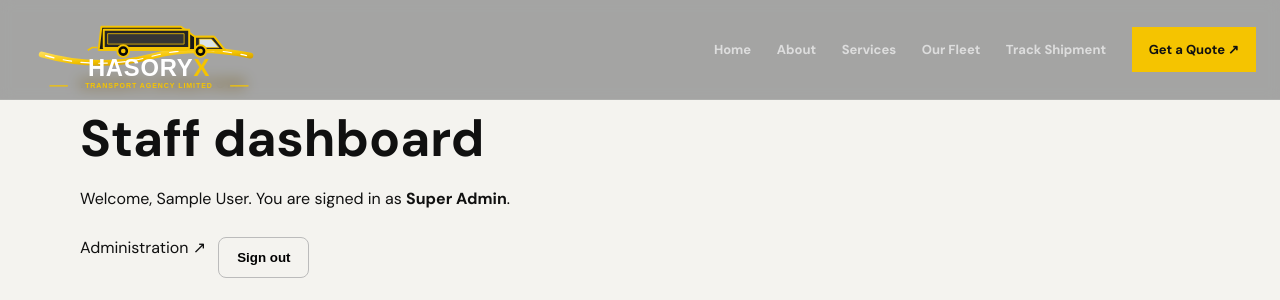
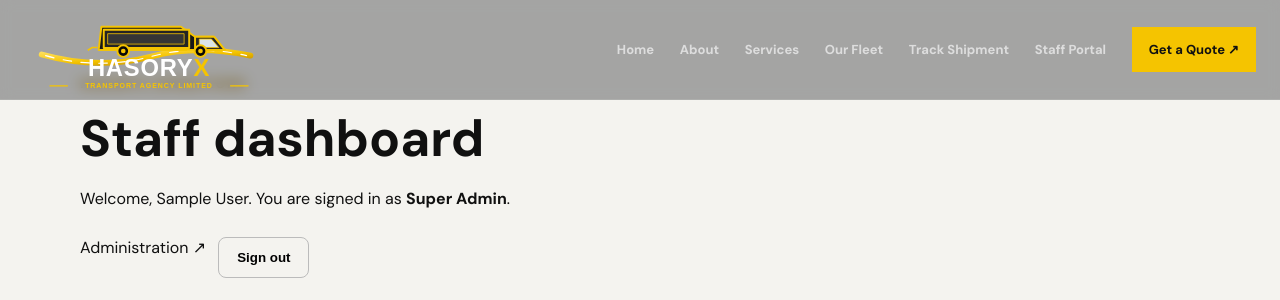
Before and after one commit to Hasan-Gazi-1617/hasoryx-transport-agency, a Django app: page /staff/ in a window 1280 px wide. Shown: the top 300 px of the page. Run offline with Django 5.2, Linux system fonts and the light colour scheme; the visitor is signed in with stand-in values (Sample User, id 1); some web fonts are replaced.

Commit message:
feat: add staff portal navigation

```diff
--- a/templates/core/base.html
+++ b/templates/core/base.html
@@ -15,7 +15,7 @@
 <header class="site-header"><div class="container nav-wrap">
   <a class="brand" href="{% url 'home' %}" aria-label="Hasoryx Transport Agency Limited home"><img src="{% static 'core/img/hasoryx-logo.svg' %}" alt="HASORYX Transport Agency Limited"></a>
   <button class="menu-toggle" aria-label="Toggle navigation" aria-expanded="false">☰</button>
-  <nav class="nav-links"><a href="{% url 'home' %}">Home</a><a href="{% url 'about' %}">About</a><a href="{% url 'services' %}">Services</a><a href="{% url 'fleet' %}">Our Fleet</a><a href="{% url 'track' %}">Track Shipment</a><a class="nav-cta" href="{% url 'contact' %}">Get a Quote <span>↗</span></a></nav>
+  <nav class="nav-links"><a href="{% url 'home' %}">Home</a><a href="{% url 'about' %}">About</a><a href="{% url 'services' %}">Services</a><a href="{% url 'fleet' %}">Our Fleet</a><a href="{% url 'track' %}">Track Shipment</a>{% if request.user.is_authenticated and request.user.is_staff %}<a href="{% url 'staff-dashboard' %}">Staff Portal</a>{% else %}<a href="{% url 'login' %}">Staff Login</a>{% endif %}<a class="nav-cta" href="{% url 'contact' %}">Get a Quote <span>↗</span></a></nav>
 </div></header>
 <main>{% block content %}{% endblock %}</main>
 <footer class="footer"><div class="container footer-grid"><div><a class="brand footer-brand" href="{% url 'home' %}" aria-label="Hasoryx Transport Agency Limited home"><img src="{% static 'core/img/hasoryx-logo.svg' %}" alt="HASORYX Transport Agency Limited"></a><p>Moving your business forward with dependable transport and logistics solutions.</p></div><div><h4>Explore</h4><a href="{% url 'about' %}">About us</a><a href="{% url 'services' %}">Services</a><a href="{% url 'fleet' %}">Our fleet</a></div><div><h4>Quick links</h4><a href="{% url 'track' %}">Track shipment</a><a href="{% url 'contact' %}">Contact</a></div><div><h4>Contact</h4><p>Bangladesh</p><p>Connect with us for business inquiries.</p></div></div><div class="container footer-bottom">© {% now 'Y' %} Hasoryx Transport Agency Limited. All rights reserved.</div></footer>
```
